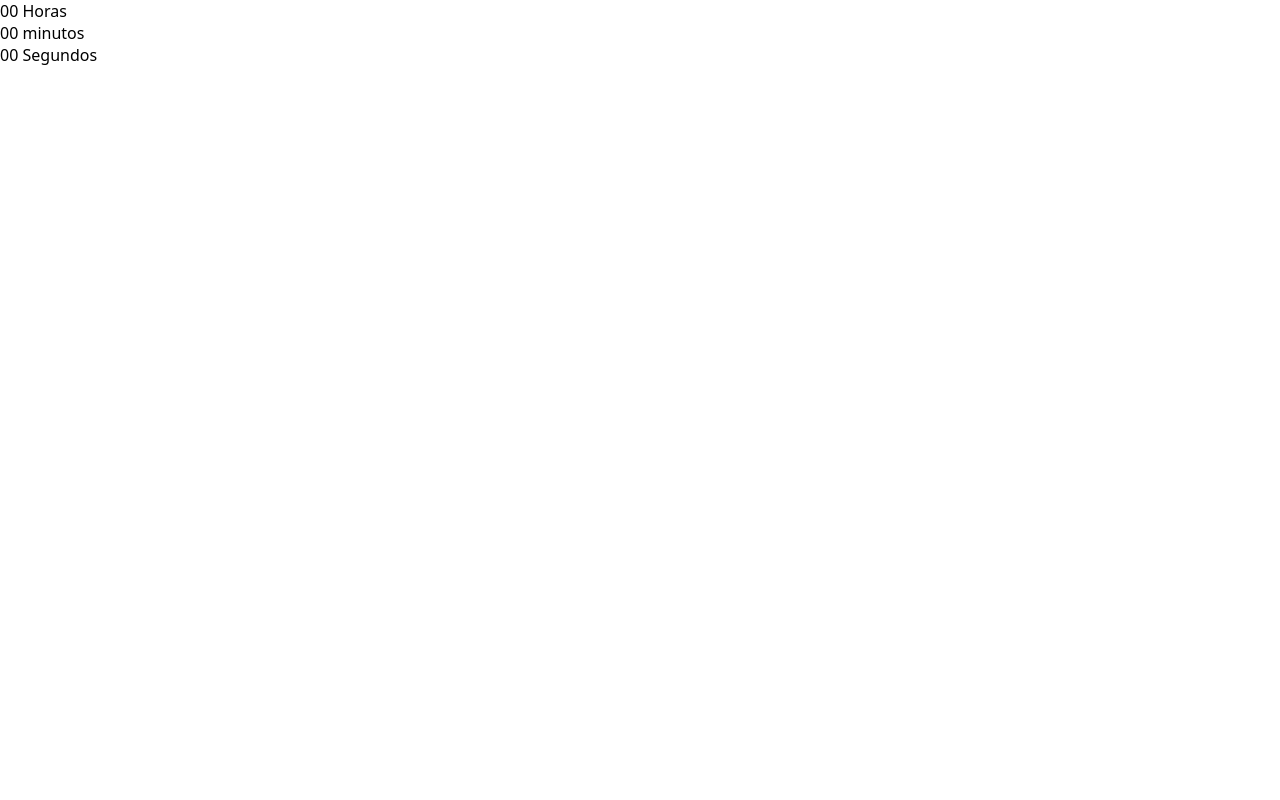
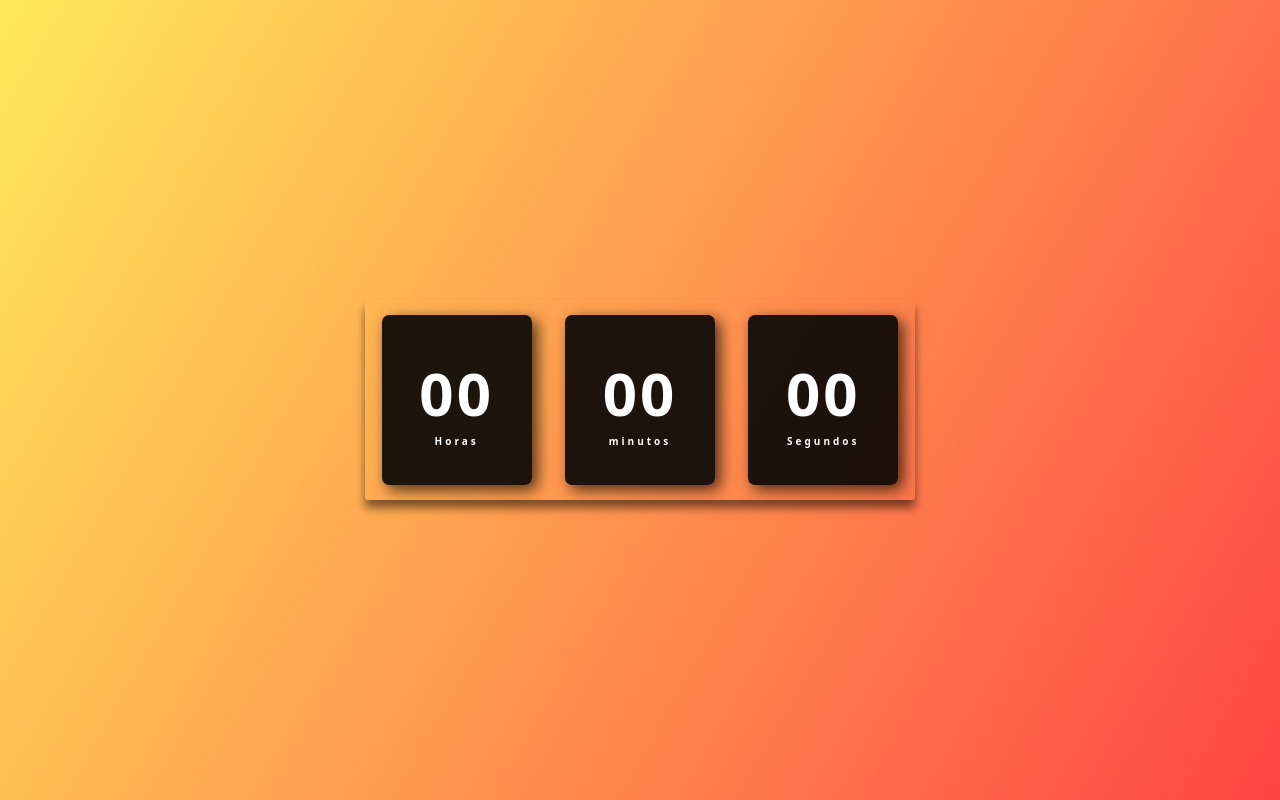
Before and after one commit to joaoAlmeida04/relogio, a plain HTML site: page assets/index.html in a window 1280 px wide. Drawn offline with Linux system fonts and the light colour scheme.

Commit message:
css adjusts

```diff
--- a/assets/style/style.css
+++ b/assets/style/style.css
@@ -5,5 +5,43 @@
 }
 
 body{
+    height: 100vh;
+    background: linear-gradient(120deg, #ffe53bd8, #ff2525da);
+    display: flex;
+    align-items: center;
+    justify-content: center;
+}
 
+.relogio{
+    display: flex;
+    align-items: center;
+    justify-content: space-around;
+    height: 200px;
+    width: 550px;
+    background: transparent;
+    border-radius: 3px;
+    box-shadow: 0px 8px 10px rgba(0,0,0,.5);
 }
+
+.relogio div{
+    height: 170px;
+    width: 150px;
+    display: flex;
+    flex-direction: column;
+    align-items: center;
+    justify-content: center;
+    color: #fff;
+    background: rgba(5,5,5,.9);
+    box-shadow: 5px 5px 15px rgba(0,0,0, .7);
+    border-radius: 7px;
+    letter-spacing: 3px;
+}
+
+.relogio span{
+    font-weight: bolder;
+    font-size: 60px;
+}
+
+.relogio span.tempo{
+    font-size: 10px;
+}
```
